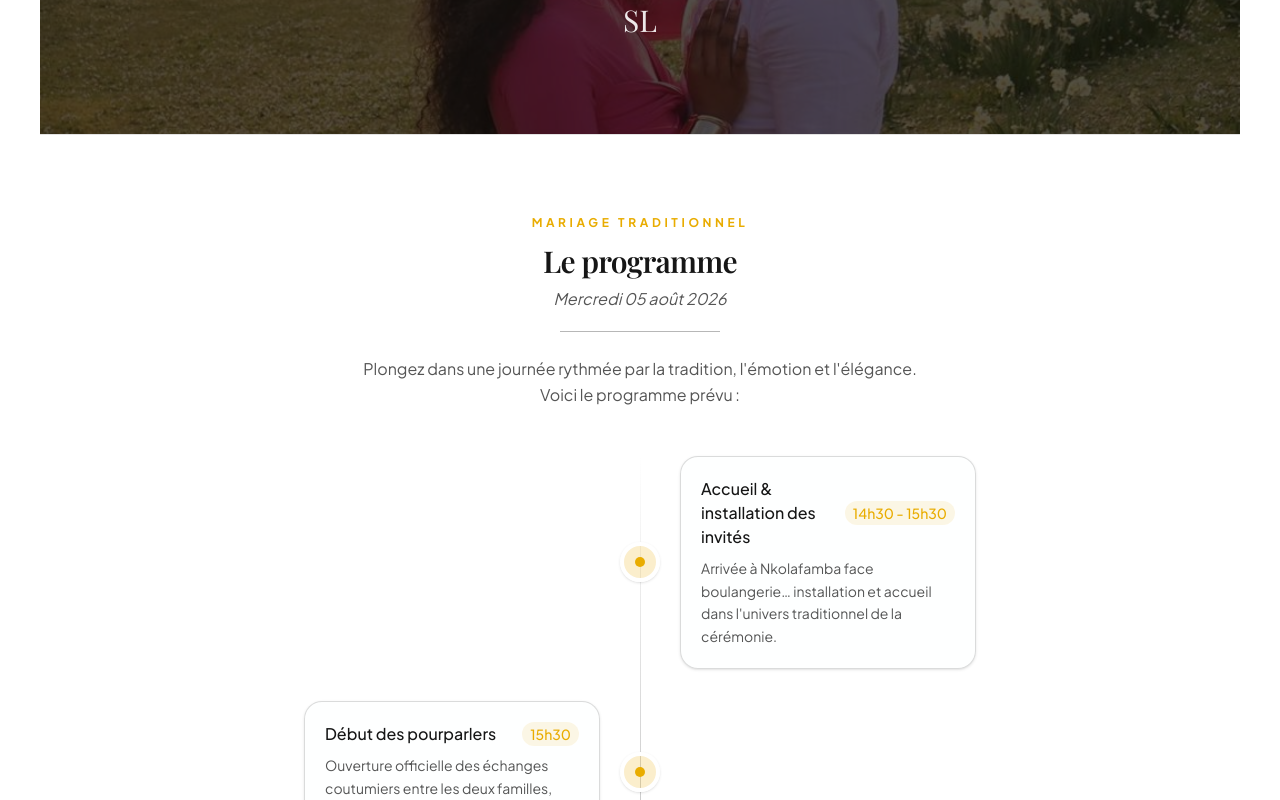
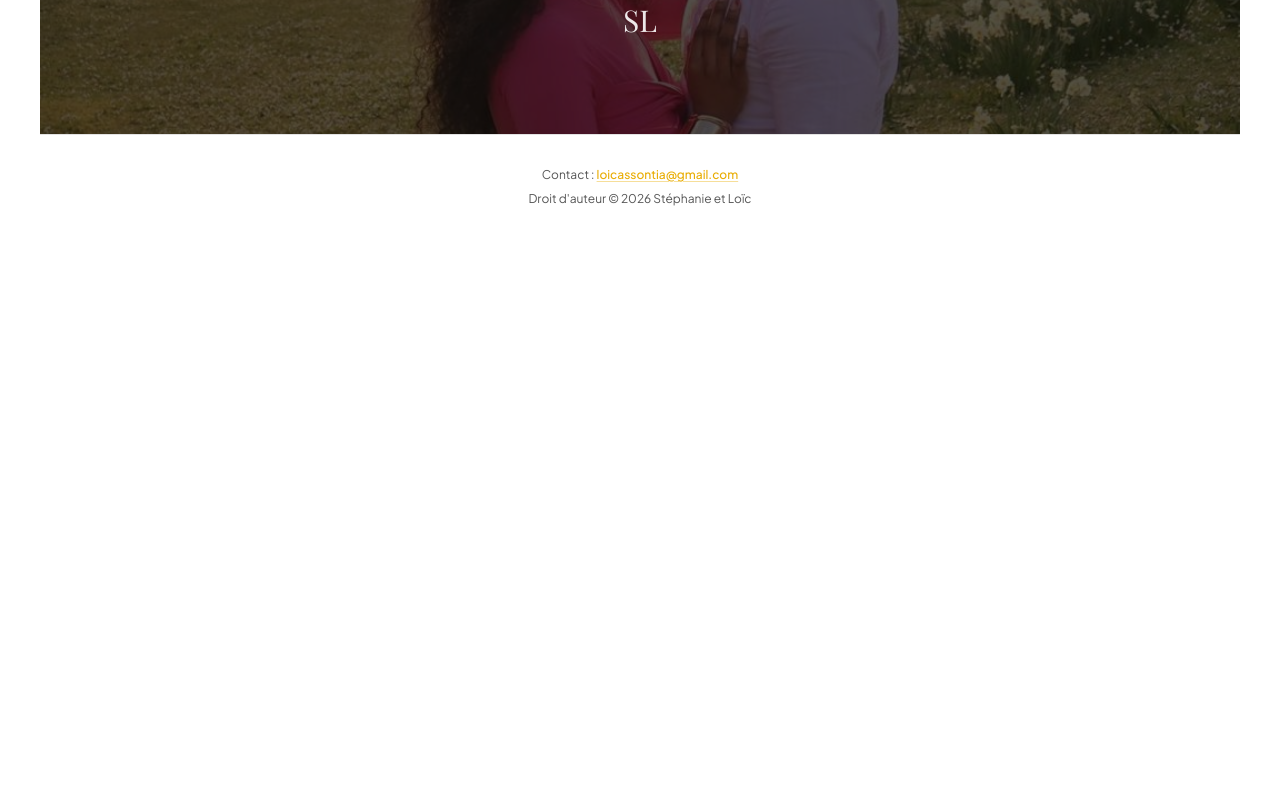
Before and after one commit to Nextiaa2026/loic_et_stephanie, a Next.js app: page / in a window 1280 px wide. Shown: the part 10080-10880 px from the top of the page. After the commit the page ends 10319 px from the top, so only its background shows below. Built offline with nearby package versions, Linux system fonts and the light colour scheme.

Commit message:
changes: ui updates

```diff
--- a/app/le-mariage/les-dates/page.tsx
+++ b/app/le-mariage/les-dates/page.tsx
@@ -6,6 +6,7 @@ import { SiteFooter } from "@/components/home/site-footer";
 import { CivilEvent } from "@/components/home/civil-event";
 import { EventReligious } from "@/components/home/event-religious";
 import { EventHighlight } from "@/components/home/event-highlight";
+import { TraditionalProgramTimeline } from "@/components/home/traditional-program-timeline";
 
 const playfair = Cormorant_Garamond({
   subsets: ["latin"],
@@ -32,6 +33,8 @@ export default function LesDatesPage() {
 
           <EventHighlight serifClassName={playfair.className} />
 
+          <TraditionalProgramTimeline serifClassName={playfair.className} />
+
           {/* Events */}
         </main>
         <SiteFooter />
--- a/components/home/home-view.tsx
+++ b/components/home/home-view.tsx
@@ -12,7 +12,6 @@ import { SiteFooter } from "./site-footer";
 import { SiteHeader } from "./site-header";
 import { StoryWithMedia } from "./story-with-media";
 import { TestimonialsSection } from "./testimonials-section";
-import { TraditionalProgramTimeline } from "./traditional-program-timeline";
 import { WelcomeSplit } from "./welcome-split";
 
 type HomeViewProps = {
@@ -36,7 +35,6 @@ export function HomeView({ serifClassName }: HomeViewProps) {
           <PracticalInfo serifClassName={serifClassName} />
           <TestimonialsSection serifClassName={serifClassName} />
           <InviteHero serifClassName={serifClassName} />
-          <TraditionalProgramTimeline serifClassName={serifClassName} />
         </main>
         <SiteFooter />
       </PageContainer>
```
